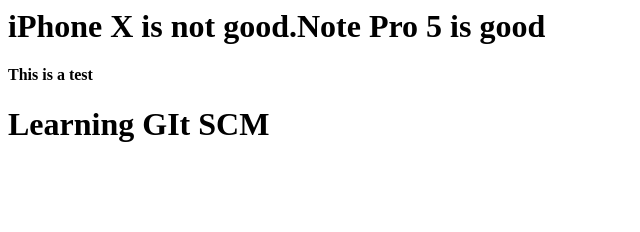
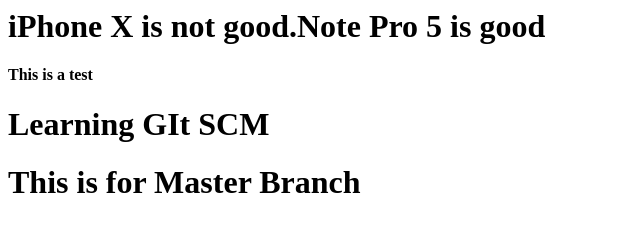
Before and after one commit to anusumanth/devopstraining, a plain HTML site: page index.html in a window 1280 px wide. Shown: the whole page, without its empty margins (0-640 px from the left). Drawn offline with Linux system fonts and the light colour scheme.

Commit message:
For master branch

```diff
--- a/index.html
+++ b/index.html
@@ -1,3 +1,4 @@
 <h1>iPhone X is not good.Note Pro 5 is good</h1>
 <b>This is a test</b>
 <h1>Learning GIt SCM</h1>
+<h1>This is for Master Branch</h1>
```
